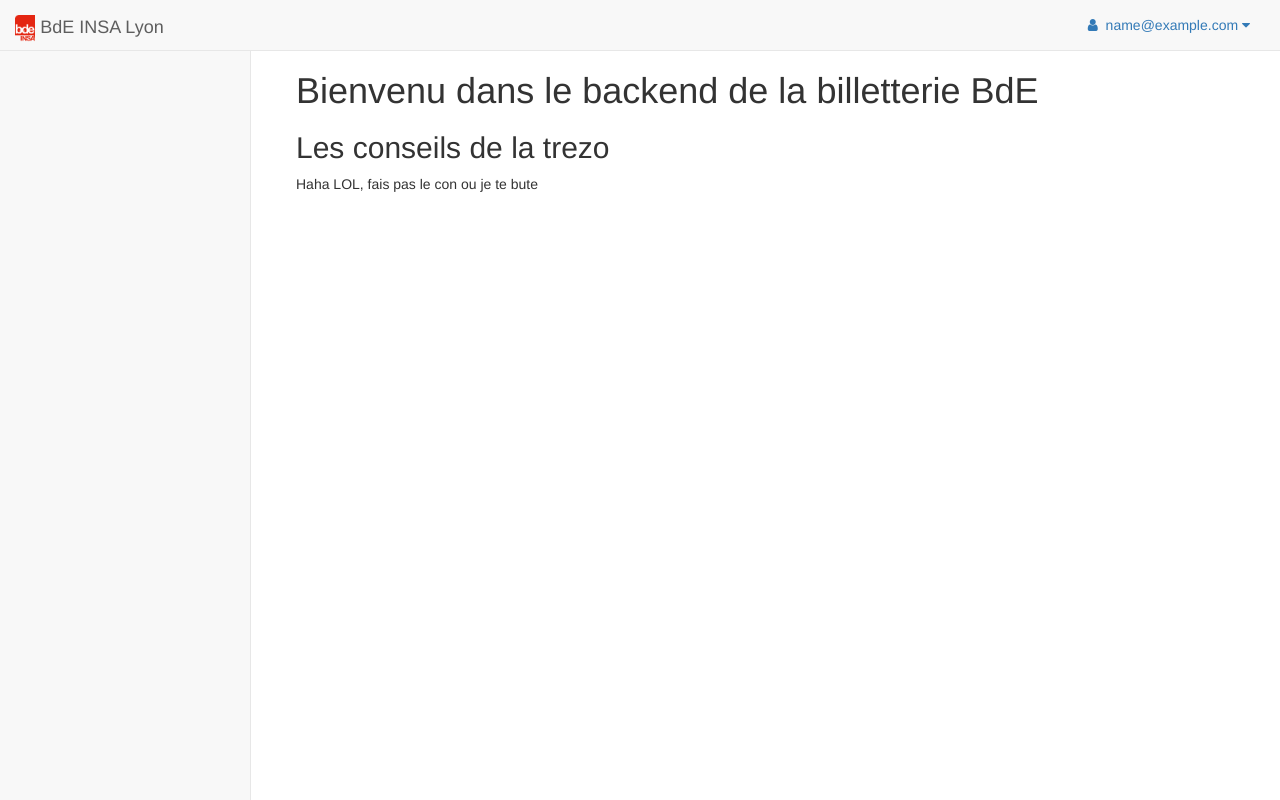
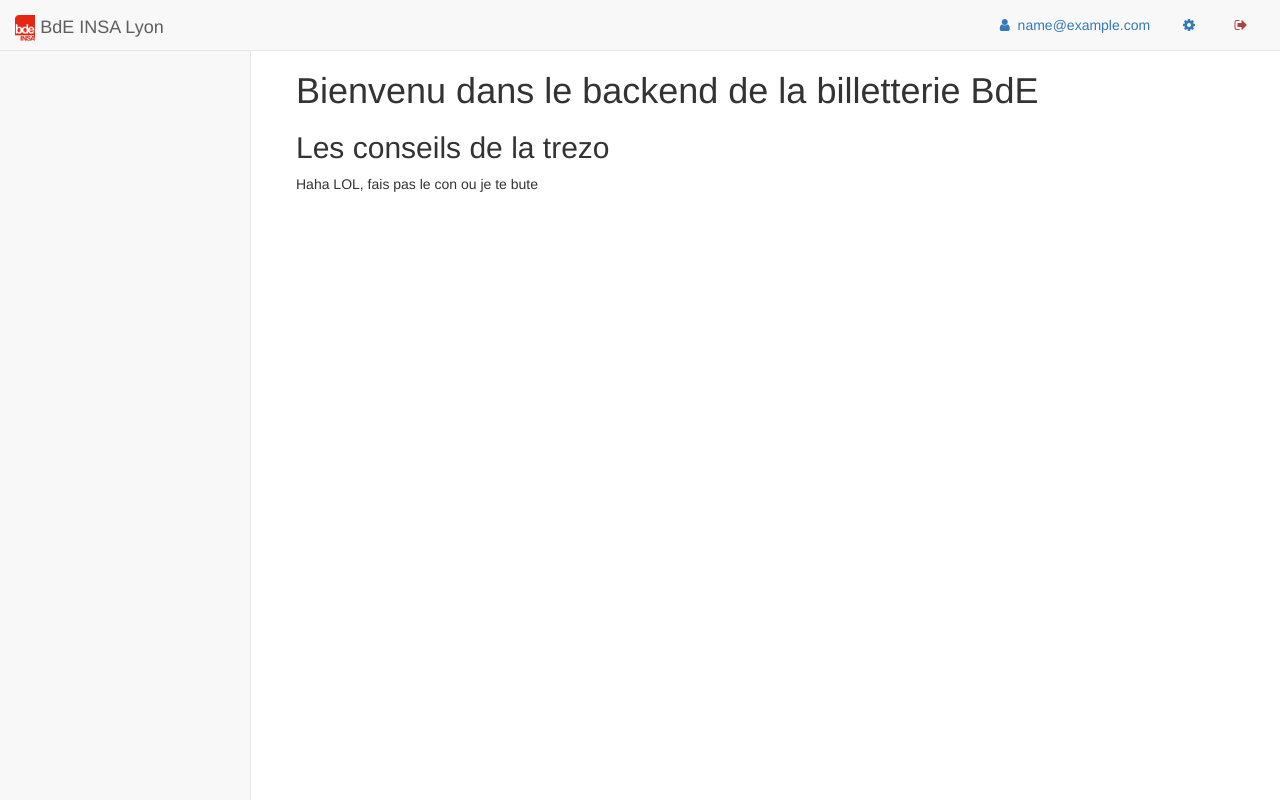
Before and after one commit to BdEINSALyon/billetterie, a Django app: page / in a window 1280 px wide. Run offline with Django 3.2, Linux system fonts and the light colour scheme; the visitor is signed in with stand-in values (Sample User, id 1); data that the repository does not hold is empty; parts of the project's set-up code (start-up, migrations or seed data) failed here and were passed over; some libraries are stand-ins or nearby versions.

Commit message:
Small corrections

```diff
--- a/templates/base.html
+++ b/templates/base.html
@@ -11,10 +11,9 @@
 
     <script src="//cdnjs.cloudflare.com/ajax/libs/jquery/3.1.1/jquery.min.js"></script>
     <script src="https://cdnjs.cloudflare.com/ajax/libs/jquery-cookie/1.4.1/jquery.cookie.js"></script>
-    <script src="//maxcdn.bootstrapcdn.com/bootstrap/3.3.7/js/bootstrap.min.js"></script>
     <script src="//cdnjs.cloudflare.com/ajax/libs/metisMenu/2.6.1/metisMenu.min.js"></script>
     <script type="text/javascript" src="https://cdn.datatables.net/v/bs-3.3.7/jszip-2.5.0/pdfmake-0.1.18/dt-1.10.13/af-2.1.3/b-1.2.4/b-colvis-1.2.4/b-flash-1.2.4/b-html5-1.2.4/b-print-1.2.4/cr-1.3.2/fc-3.2.2/fh-3.1.2/kt-2.2.0/r-2.1.0/rr-1.2.0/sc-1.4.2/se-1.2.0/datatables.min.js"></script>
-
+    <script src="//maxcdn.bootstrapcdn.com/bootstrap/3.3.7/js/bootstrap.min.js"></script>
     <script src="{% static 'js/sb-admin-2.js' %}"></script>
     <script src="{% static 'js/csrf.js' %}"></script>
 
--- a/templates/navbar/top.html
+++ b/templates/navbar/top.html
@@ -1,12 +1,14 @@
 <ul class="nav navbar-top-links navbar-right">
-    <li class="dropdown">
+    <li>
         <a class="dropdown-toggle" data-toggle="dropdown" href="#">
-            <i class="fa fa-user fa-fw"></i> {{ user.email }} <i class="fa fa-caret-down"></i>
+            <i class="fa fa-user fa-fw"></i> {{ user.email }}
         </a>
-        <ul class="dropdown-menu dropdown-user">
-            <li><a href="/logout/?next=/"><i class="fa fa-sign-out fa-fw"></i> Déconnexion</a>
+        {% if user.is_staff %}
+            <li><a href="/admin"><i class="fa fa-gear fa-fw"></i></a>
             </li>
-        </ul>
+        {% endif %}
+        <li><a href="/logout/?next=/"><i class="text-danger fa fa-sign-out fa-fw"></i></a>
+        </li>
         <!-- /.dropdown-user -->
     </li>
     <!-- /.dropdown -->
--- a/ticketing/templates/ticketing/email.html
+++ b/ticketing/templates/ticketing/email.html
@@ -458,7 +458,7 @@
                                 <td class="content-block">
                                     <span class="apple-link">Ce mail vous a été envoyé par</span><br>
                                     <span class="apple-link">BdE INSA Lyon, 18 avenue des Arts, 69100 Villeurbanne</span><br>
-                                    <span class="apple-link">car vous avez acheter un billet pour un événement</span><br><br>
+                                    <span class="apple-link">car vous avez acheté un billet pour un événement</span><br><br>
                                     <span class="apple-link"><a href="http://bde.insa-lyon.org" target="__blank">http://bde.insa-lyon.org</a></span><br>
 
                                 </td>
--- a/ticketing/views.py
+++ b/ticketing/views.py
@@ -90,9 +90,9 @@ class SellTicket(TemplateView):
             ticket.ticket_type = 'va'
             ticket.save()
 
-        msg = EmailMultiAlternatives("Votre billet pour {}".format(event.name),
+        msg = EmailMultiAlternatives("Votre billet pour le {}".format(event.name),
                                      "Ce billet est distribué qu'au format HTML",
-                                     "billetterie@mg.bde-insa-lyon.fr", [ticket.email])
+                                     "BdE INSA Lyon <billetterie@mg.bde-insa-lyon.fr>", [ticket.email])
         message = TemplateResponse(request,
                                    template='ticketing/email.html',
                                    context={
```
